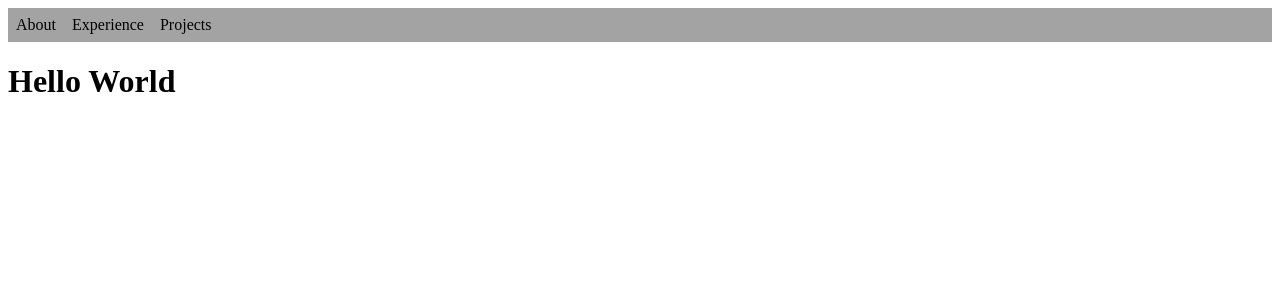
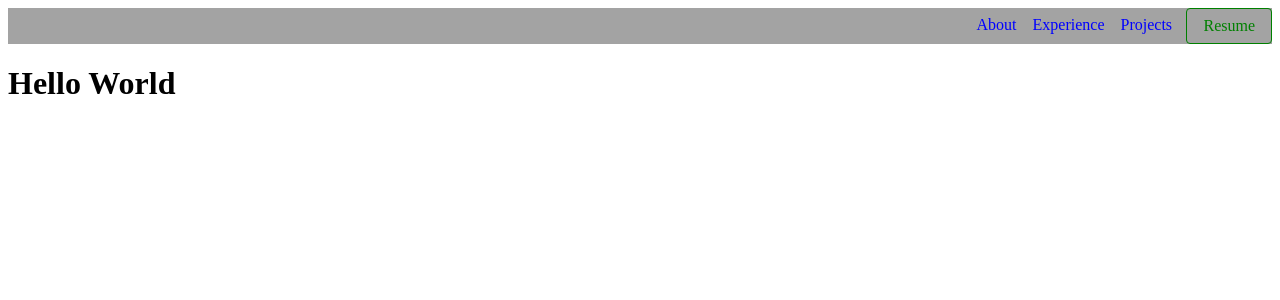
Before and after one commit to Oleby0406/personalPortfolio, a React (Vite) app: page / in a window 1280 px wide. Shown: the top 300 px of the page. Built offline with nearby package versions, Linux system fonts and the light colour scheme.

Commit message:
nav burger

```diff
--- a/src/App.css
+++ b/src/App.css
@@ -1,13 +1,54 @@
 .navA {
-    float: left;
+    float: right;
     display: block;
     text-align: center;
     padding: 0.5em;
+    color: blue;
+    text-decoration: none;
+}
+
+#resume {
+    color: green;
+    background-color: transparent;
+    border: 1px solid;
+    border-radius: 4px;
+    padding: 0.5em 1em;
+    margin-left: 0.4em;
+}
+
+#resume:hover {
+    background-color: pink;
+}
+.navA:hover {
+    color: red;
+}
+
+#ham {
+    display: none;
+}
+
+#hambar1, #hambar2, #hambar3 {
+    width: 25px;
+    height: 3px;
+    background-color: #333;
+    margin: 5px 1em;
+    transition: 0.4s;
 }
 
 .navBar {
     background-color: #a3a3a3;
     display: flex;
     align-items: center;
+    justify-content: space-between;
     width: 100%;
 }
+
+@media screen and (max-width: 750px) {
+    .navA {
+        display: none;
+    }
+
+    #ham {
+        display: block;
+    }
+}
--- /dev/null
+++ b/src/Hamburger.jsx
@@ -0,0 +1,25 @@
+function Hamburger({ isOpen }){
+    return(
+    <>
+        <div className="ham">
+            <div id="hambar1" />
+            <div id="hambar2" />
+            <div id="hambar3" />
+        </div>
+        <style jsx>{`
+            #hambar1{
+                transform: ${ isOpen ? 'rotate(45deg) translate(0, 11.5px)' : 'rotate(0)'};
+            }
+            #hambar2{
+                opacity: ${ isOpen ? 0 : 1};
+            }
+            #hambar3{
+                transform: ${ isOpen ? 'rotate(-45deg) translate(0, -11.5px)' : 'rotate(0)'};
+            }
+
+    `}</style>
+    </>
+    );
+}
+
+export default Hamburger
--- a/src/Nav.jsx
+++ b/src/Nav.jsx
@@ -1,9 +1,26 @@
+import { useState } from "react";
+import Hamburger from "./Hamburger";
+
 function Nav() {
+
+    const [hamOpen, setHamOpen] = useState(false);
+
+    const toggleHam = () => {
+        setHamOpen(!hamOpen)
+    }
+
     return (
     <nav className="navBar">
-        <a className="navA">About</a>
-        <a className="navA">Experience</a>
-        <a className="navA">Projects</a>
+        <div></div>
+        <div>
+            <div id="ham" onClick={toggleHam}>
+                <Hamburger isOpen={hamOpen}/>
+            </div>
+            <a className="navA" id="resume" href="#">Resume</a>
+            <a className="navA" href="#">Projects</a>
+            <a className="navA" href="#">Experience</a>
+            <a className="navA" href="#">About</a>
+        </div>
     </nav>
     );
 }
```
